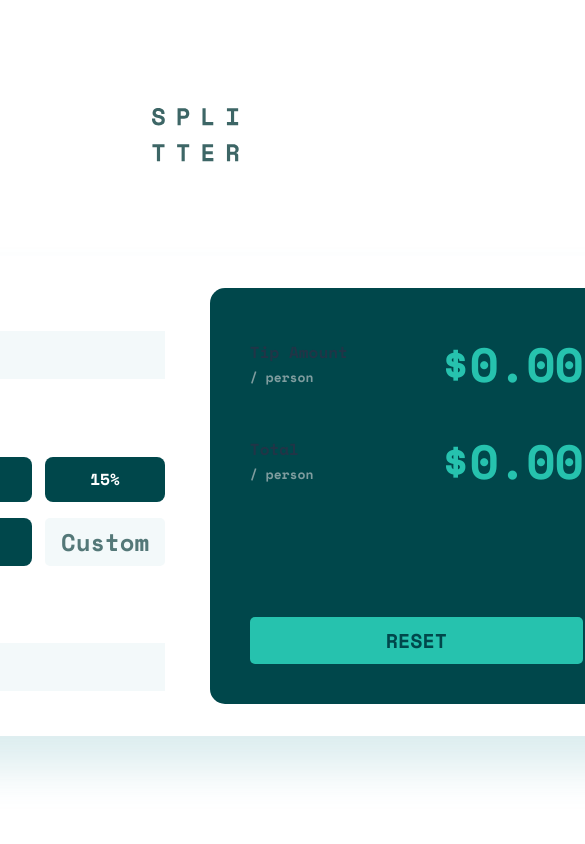
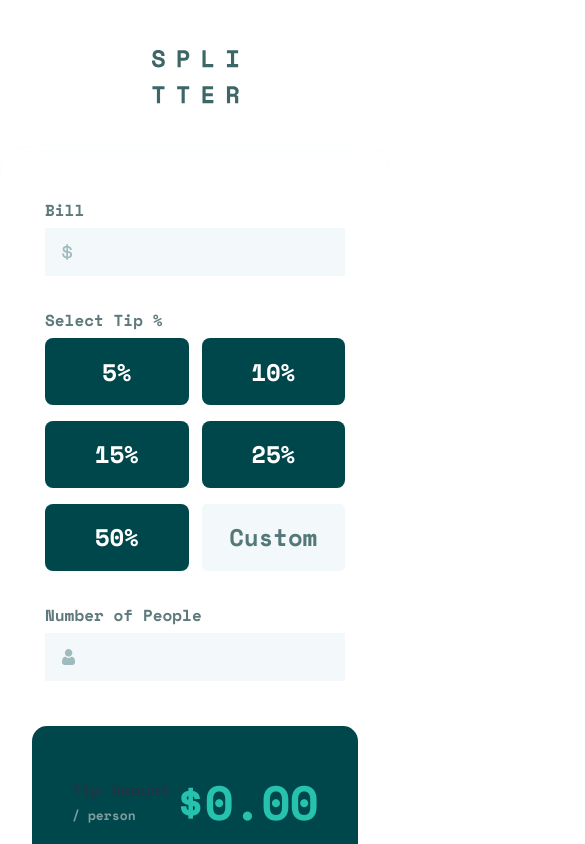
Before and after one commit to UtopicUnicorn995/FM-tip-calculator, a React (Vite) app: page / in a window 390 px wide. Shown: the top 844 px of the page, 585 px wide, since content can reach past the window. Built offline with nearby package versions, Linux system fonts and the light colour scheme.

Commit message:
FM-tip-calculator: added responsiveness

```diff
--- a/src/components/Calculator.css
+++ b/src/components/Calculator.css
@@ -123,6 +123,8 @@ input[type=number] {
     cursor: pointer;
     background-color: #00474B;
     color: #fff;
+    font-size: 24px;
+    font-weight: 700;
 }
 
 .tips-btn__group button:hover{
@@ -140,6 +142,7 @@ form .tips-result{
 
     display: flex;
     flex-direction: column;
+    justify-content: space-between;
     row-gap: 120px;
 }
 
@@ -188,3 +191,54 @@ form .tips-result{
     flex-direction: column;
     row-gap: 25px;
 }
+
+@media only screen and (max-width: 1024px){
+   form.calculator-form{
+    max-width: 720px;
+   }
+   form .tips-calculator{
+    row-gap: 32px;
+   }
+   label{
+    font-size: 16px;
+   }
+   .tips-calculator .tips-btn__group{
+    display: grid;
+    grid-template-columns: repeat(2, 1fr);
+    column-gap: 13px;
+    row-gap: 16px;
+}
+}
+
+@media screen and (max-width: 780px) {
+    body{
+        min-height: 0;
+        padding-top: 50px;
+        row-gap: 40px !important;
+    }
+    form.calculator-form{
+        flex-direction: column;
+        align-items: center;
+        width: 100%;
+        row-gap: 32px;
+    }
+    form .tips-calculator{
+        width: 100%;
+    }
+    form .tips-result{
+        width: 100%;
+    }
+    form .tips-result{
+        row-gap: 32px;
+    }
+}
+
+@media screen and (max-width: 375px) {
+    .tips-calculator .tips-btn__group{
+        display: grid;
+        grid-template-columns: repeat(1, 1fr);
+    }
+    .tip__group{
+        flex-direction: column-reverse;
+    }
+}
--- a/src/components/Calculator.jsx
+++ b/src/components/Calculator.jsx
@@ -31,13 +31,18 @@ export default function Calculator() {
     }
 
     function calculateEachTipHandler(peopleCount){
+        if(peopleCount < 1){
+            setError(true)
+        }else{
+            setError(false)
+        }
         let count = peopleCount < 1 ? 1 : peopleCount
         setTips((prevTips) => ({ ...prevTips, peopleCount: count, }));
         calculateTotalAmount()
     }
 
 
-    function calculateTotalAmount(peopleCount) {
+    function calculateTotalAmount() {
         setTips((prevTips) => {
           const cal = Math.round(prevTips['amount'] / prevTips['peopleCount'] * 100)/ 100;
           return { ...prevTips, perPerson: cal };
--- a/src/index.css
+++ b/src/index.css
@@ -29,7 +29,7 @@ body {
   flex-direction: column;
   justify-content: center;
   align-items: center;
-  row-gap: 85px;
+  row-gap: 60px;
   min-width: 320px;
   min-height: 100vh;
 }
```
